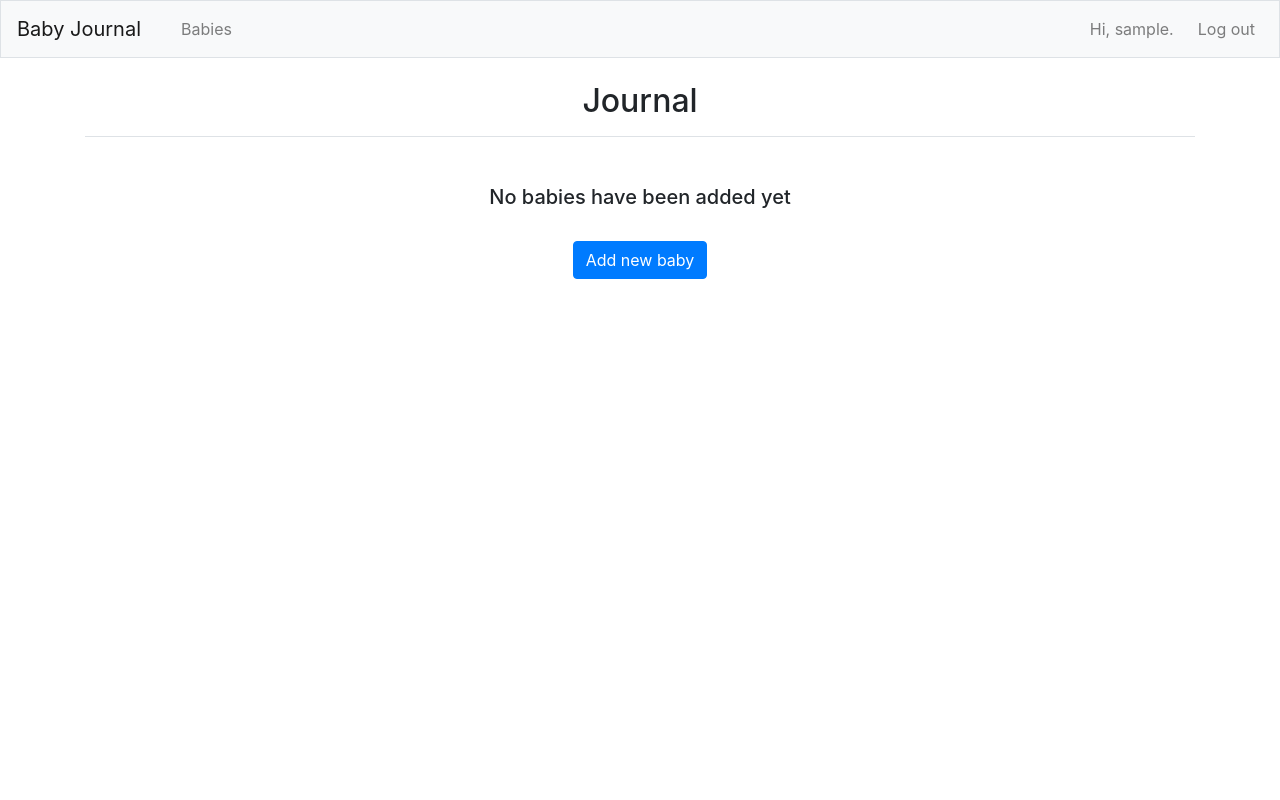
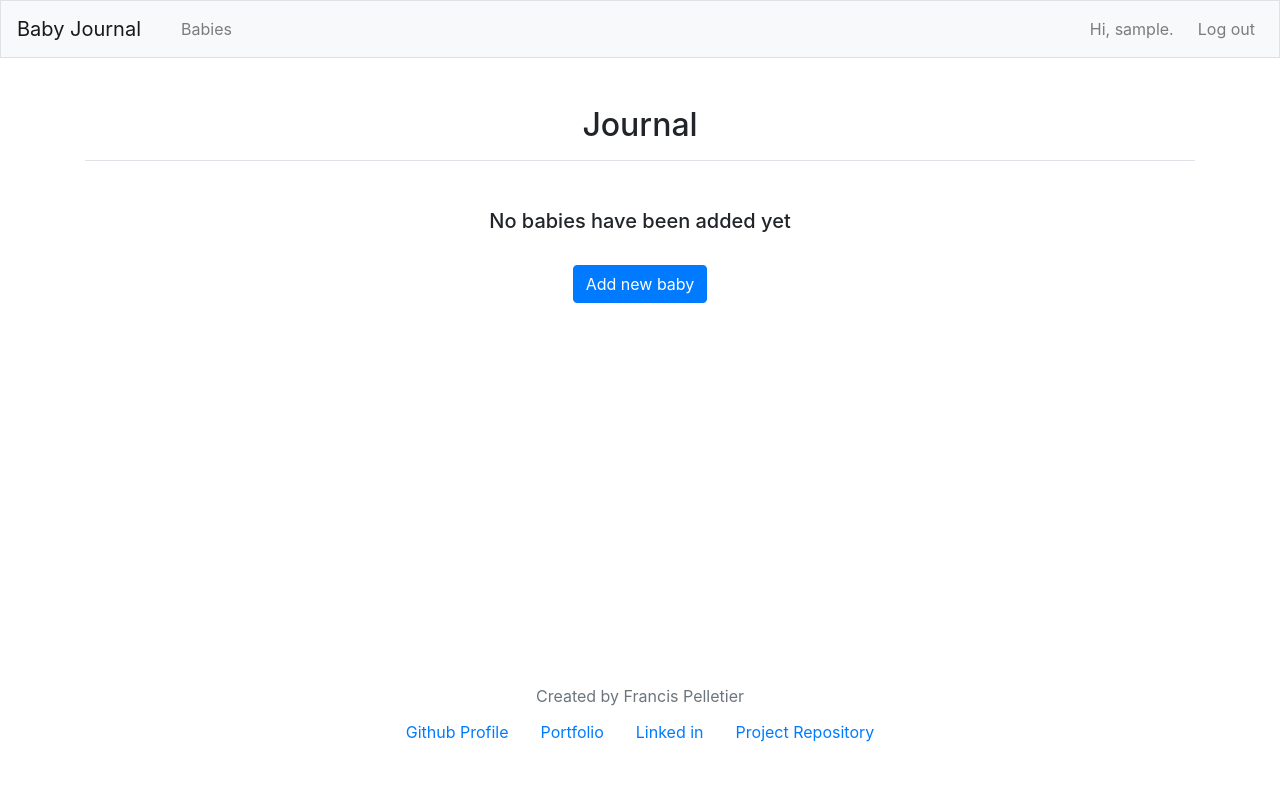
Before and after one commit to fpelletier-gh/baby-journal-MVC, a Django app: page /babies/ in a window 1280 px wide. Run offline with Django 3.2, Linux system fonts and the light colour scheme; the visitor is signed in with stand-in values (Sample User, id 1); data that the repository does not hold is empty; some libraries are stand-ins or nearby versions.

Commit message:
add footer with social links

```diff
--- a/baby_logs/templates/baby_logs/base.html
+++ b/baby_logs/templates/baby_logs/base.html
@@ -1,6 +1,6 @@
 {% load bootstrap4 %}
 <!DOCTYPE html>
-<html lang="en">
+<html lang="en" class="h-100">
 
     <head>
         {% load static %}
@@ -11,7 +11,7 @@
         {% bootstrap_javascript jquery='full' %}
     </head>
 
-    <body>
+    <body class="d-flex flex-column h-100">
         <nav class="navbar navbar-expand-md navbar-light bg-light mb-4 border">
             <a class="navbar-brand pr-3" href="{% url 'baby_logs:index'%}">Baby Journal</a>
             <button class="navbar-toggler" type="button" data-toggle="collapse" data-target="#navbarCollapse"
@@ -36,13 +36,49 @@
             </div>
         </nav>
         <main role="main" class="container">
-            <div class="pb-2 mb-2 border-bottom">
+            <div class="pt-4 pb-2 mb-2 border-bottom">
                 {% block page_header %}{% endblock page_header %}
             </div>
             <div class="">
                 {% block content %}{% endblock content %}
             </div>
         </main>
-    </body>
-
-</html>
+        <footer class="mt-auto py-5">
+            <div class="container justify-items-center">
+                <div class="text-center">
+                    <span class="text-muted"> Created by Francis Pelletier </span>
+                </div>
+                <div class="nav justify-content-center pt-1">
+                    <a
+                        href="https://github.com/fpelletier-gh/"
+                        class="nav-link"
+                        target="_blank"
+                        rel="noopener noreferrer"
+                    >Github Profile</a
+                        >
+                        <a
+                            href="https://francispelletier.ca"
+                            class="nav-link"
+                            target="_blank"
+                            rel="noopener noreferrer"
+                        >Portfolio</a
+                            >
+                            <a
+                                href="https://www.linkedin.com/in/francis-pelletier-4604061a2"
+                                class="nav-link"
+                                target="_blank"
+                                rel="noopener noreferrer"
+                            >Linked in</a
+                                >
+                                <a
+                                    href="https://github.com/fpelletier-gh/baby-journal-MVC/"
+                                    class="nav-link"
+                                    target="_blank"
+                                    rel="noopener noreferrer"
+                                >Project Repository</a
+                                    >
+                                </div>
+                            </div>
+                        </footer>
+                    </body>
+                </html>
```
